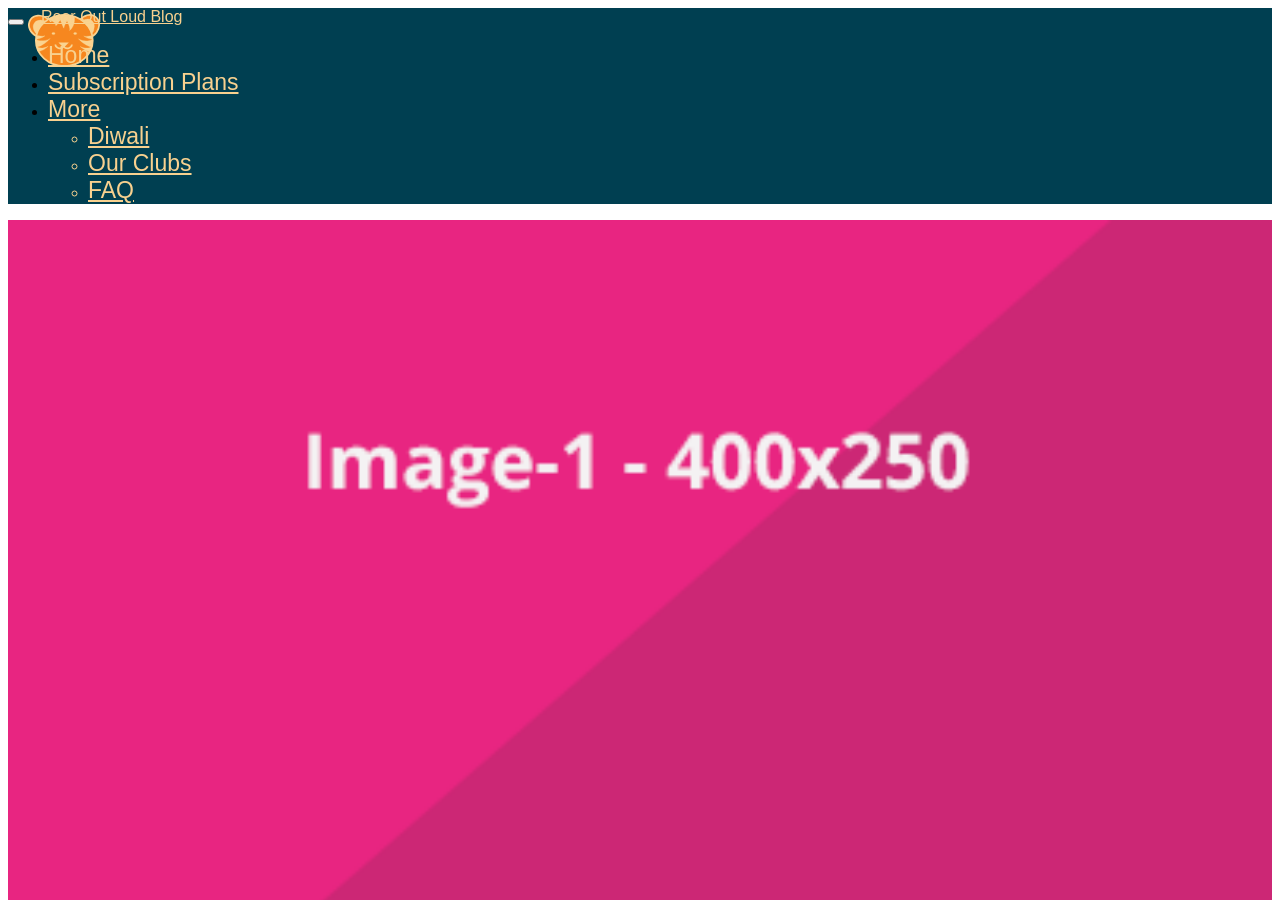
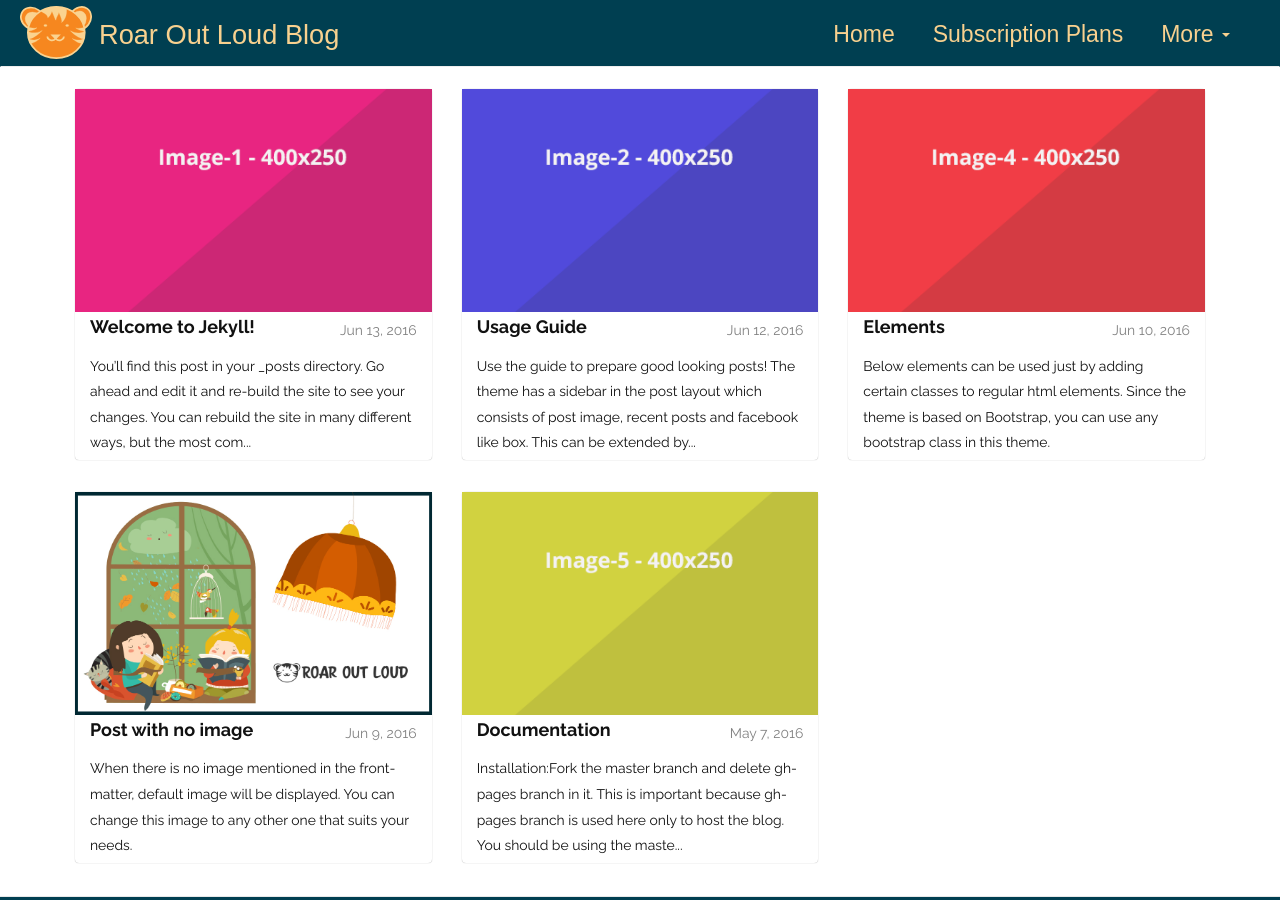
Before and after one commit to agnirdurga/Blog, a Jekyll site: the page built from index.html, in a window 1280 px wide and 900 px high. Built offline with Jekyll 4.4.1, drawn with Linux system fonts in a browser that asks for light colours; some web fonts are replaced; the list of posts is cut into pages by our own code.

Commit message:
Update _includes/head.html

```diff
--- a/_includes/head.html
+++ b/_includes/head.html
@@ -6,8 +6,7 @@
 {% seo %}
 
 <!-- <link rel="stylesheet" href="https://maxcdn.bootstrapcdn.com/bootstrap/3.3.7/css/bootstrap.min.css"> -->
-<link rel="stylesheet" href="roaroutloud.in/blog/css/main.css">
-<link rel="stylesheet" href="https://use.typekit.net/brq6wvs.css">
+<link rel="stylesheet" href="{{site.baseurl}}/css/main.css">
 <link rel="alternate" type="application/rss+xml" title="{{ site.title }}" href="{{ "/feed.xml" | prepend: site.baseurl | prepend: site.url }}">
 <link rel="stylesheet" href="https://stackpath.bootstrapcdn.com/font-awesome/4.7.0/css/font-awesome.min.css">
 </head>
```
